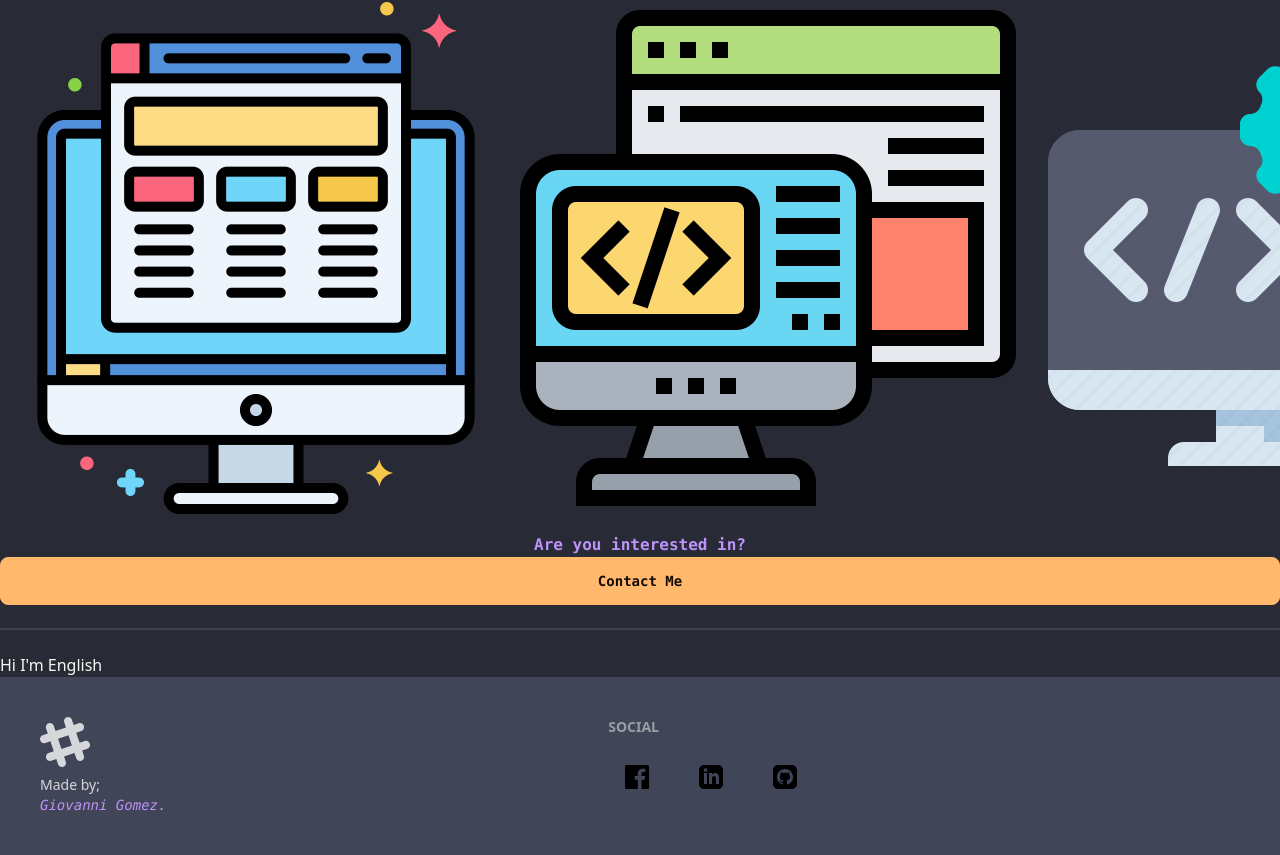
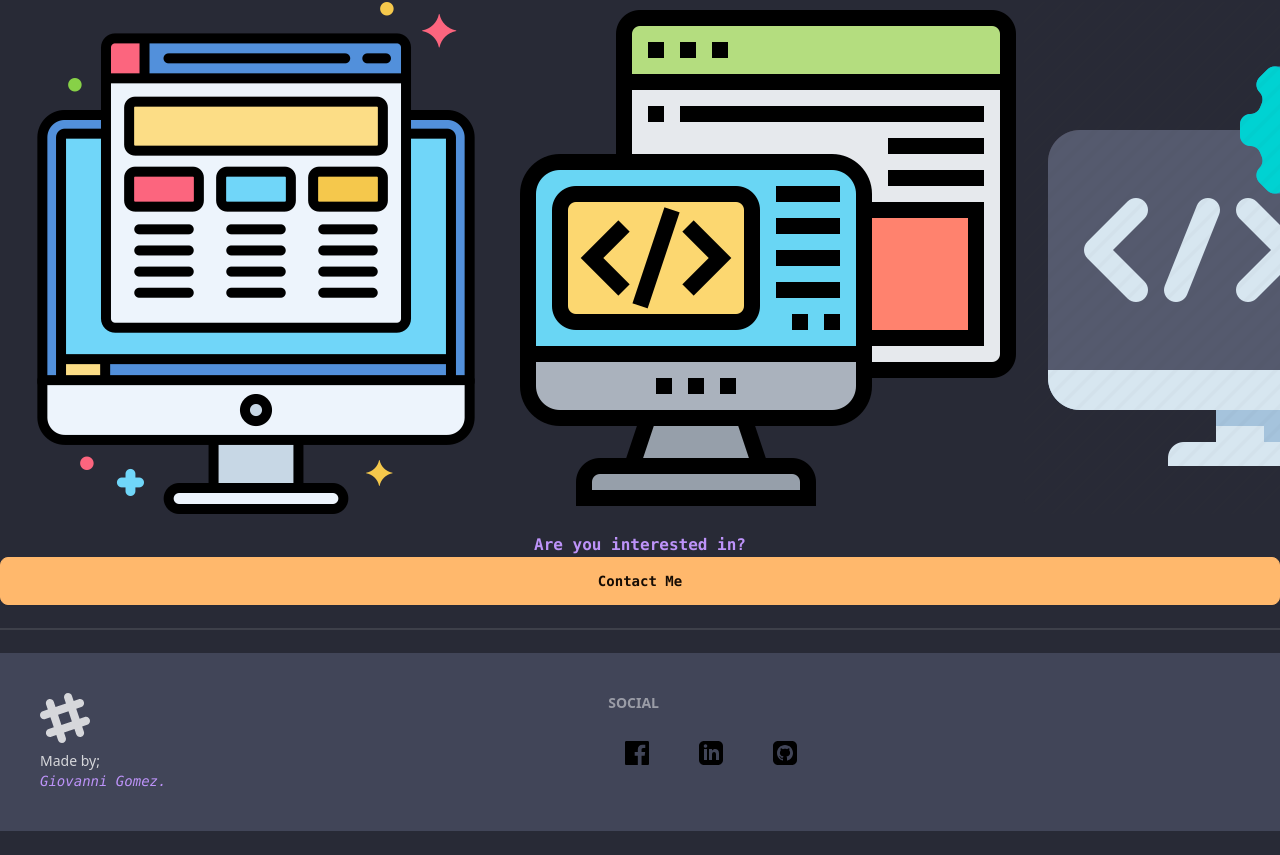
Before and after one commit to giovagr20/GiovaApp, a React (Vite) app: page / in a window 1280 px wide. Shown: the part 1162-2017 px from the top of the page. After the commit the page ends 1993 px from the top, so only its background shows below. Built offline with nearby package versions, Linux system fonts and the light colour scheme.

Commit message:
It was deleted projects

```diff
--- a/src/components/projects/Project.jsx
+++ /dev/null
@@ -1,133 +0,0 @@
-import fdpa from "../../assets/img/FDPA.png";
-import nequi from "../../assets/img/Nequi.png";
-import portfolio from "../../assets/img/Portfolio.png";
-import { Link } from "react-router-dom";
-
-const ENGLISH = "english";
-
-export const Projects = ({ idiom }) => {
-  const viewEnglish = () => {
-    return <div>Hi I'm English</div>;
-  };
-
-  const viewSpanish = () => {
-    return <div>Hola, soy Español</div>;
-  };
-
-  return <>{idiom === ENGLISH ? viewEnglish() : viewSpanish()}</>;
-  // return (
-  //   <>
-  //     {idiom === "english" ? (
-  //       <>
-  //         <hr />
-  //         <div className="clearfix text-center">
-  //           <h2>
-  //             {" "}
-  //             <code>
-  //               {" "}
-  //               <strong className="text-uppercase">Projects</strong>{" "}
-  //             </code>
-  //           </h2>
-  //         </div>
-  //         <div className="clearfix mb-3">
-  //           <p className="lead text-center">
-  //             Here some projects that i've participated, just screenshots!
-  //           </p>
-  //           <div className="row">
-  //             <div className="col text-center">
-  //               <p className="h5">
-  //                 {" "}
-  //                 <em> FDPA </em>{" "}
-  //               </p>
-  //               <p className="lead"> Fundation Webpage </p>
-  //               <a href="https://www.fundaciondpa.com/" target="_blank">
-  //                 <img className="img-fluid" src={fdpa} />
-  //               </a>
-  //             </div>
-
-  //             <div className="col text-center">
-  //               <p className="h5">
-  //                 {" "}
-  //                 <em> Nequi </em>{" "}
-  //               </p>
-  //               <p className="lead"> Nequi Wallet </p>
-  //               <a href="https://www.nequi.com.co/" target="_blank">
-  //                 <img className="img-fluid" src={nequi} />
-  //               </a>
-  //             </div>
-
-  //             <div className="col text-center">
-  //               <p className="h5">
-  //                 {" "}
-  //                 <em> My portfolio </em>{" "}
-  //               </p>
-  //               <p className="lead"> Portfolio about me </p>
-  //               <Link to="/" target="_blank">
-  //                 <img className="img-fluid" src={portfolio} />
-  //               </Link>
-  //             </div>
-  //           </div>
-  //         </div>
-  //         <br />
-
-  //         <hr />
-  //       </>
-  //     ) : (
-  //       <>
-  //         <hr />
-  //         <div className="clearfix text-center">
-  //           <h2>
-  //             {" "}
-  //             <code>
-  //               {" "}
-  //               <strong className="text-uppercase">Proyectos</strong>{" "}
-  //             </code>
-  //           </h2>
-  //         </div>
-  //         <div className="clearfix mb-3">
-  //           <p className="lead text-center">
-  //             Aquí algunos proyectos en los que he participado!
-  //           </p>
-  //           <div className="row">
-  //             <div className="col text-center">
-  //               <p className="h5">
-  //                 {" "}
-  //                 <em> FDPA </em>{" "}
-  //               </p>
-  //               <p className="lead"> Fundacion página web </p>
-  //               <a href="https://www.fundaciondpa.com/" target="_blank">
-  //                 <img className="img-fluid" src={fdpa} />
-  //               </a>
-  //             </div>
-
-  //             <div className="col text-center">
-  //               <p className="h5">
-  //                 {" "}
-  //                 <em> Nequi </em>{" "}
-  //               </p>
-  //               <p className="lead"> Nequi billetera </p>
-  //               <a href="https://www.nequi.com.co/" target="_blank">
-  //                 <img className="img-fluid" src={nequi} />
-  //               </a>
-  //             </div>
-
-  //             <div className="col text-center">
-  //               <p className="h5">
-  //                 {" "}
-  //                 <em> Mi portafolio </em>{" "}
-  //               </p>
-  //               <p className="lead"> Portafolio acerca de mi </p>
-  //               <Link to="/" target="_blank">
-  //                 <img className="img-fluid" src={portfolio} />
-  //               </Link>
-  //             </div>
-  //           </div>
-  //         </div>
-  //         <br />
-
-  //         <hr />
-  //       </>
-  //     )}
-  //   </>
-  // );
-};
--- a/src/pages/english/English.jsx
+++ b/src/pages/english/English.jsx
@@ -2,7 +2,6 @@ import { Idiom } from "../../utils/utils.language";
 import { WhoAmI } from "../../components/whoami/WhoAmI";
 import { Skills } from "../../components/skills/Skill";
 import { Services } from "../../components/services/Service";
-import { Projects } from "../../components/projects/Project";
 
 export const English = () => {
   return (
@@ -10,7 +9,6 @@ export const English = () => {
         <WhoAmI idiom = {Idiom.english}/>
         <Skills idiom = {Idiom.english}/>
         <Services idiom = {Idiom.english}/>
-        <Projects idiom = {Idiom.english}/>
     </>
   );
 };
--- a/src/pages/spanish/Spanish.jsx
+++ b/src/pages/spanish/Spanish.jsx
@@ -1,7 +1,6 @@
 import { WhoAmI } from "../../components/whoami/WhoAmI";
 import { Skills } from "../../components/skills/Skill";
 import { Services } from "../../components/services/Service";
-import { Projects } from "../../components/projects/Project";
 import { Idiom } from "../../utils/utils.language";
 
 export const Spanish = () => {
@@ -10,7 +9,6 @@ export const Spanish = () => {
         <WhoAmI idiom = {Idiom.spanish} />
         <Skills idiom = {Idiom.spanish} />
         <Services idiom = {Idiom.spanish} />
-        <Projects idiom = {Idiom.spanish} />
     </>
   );
 };
```
